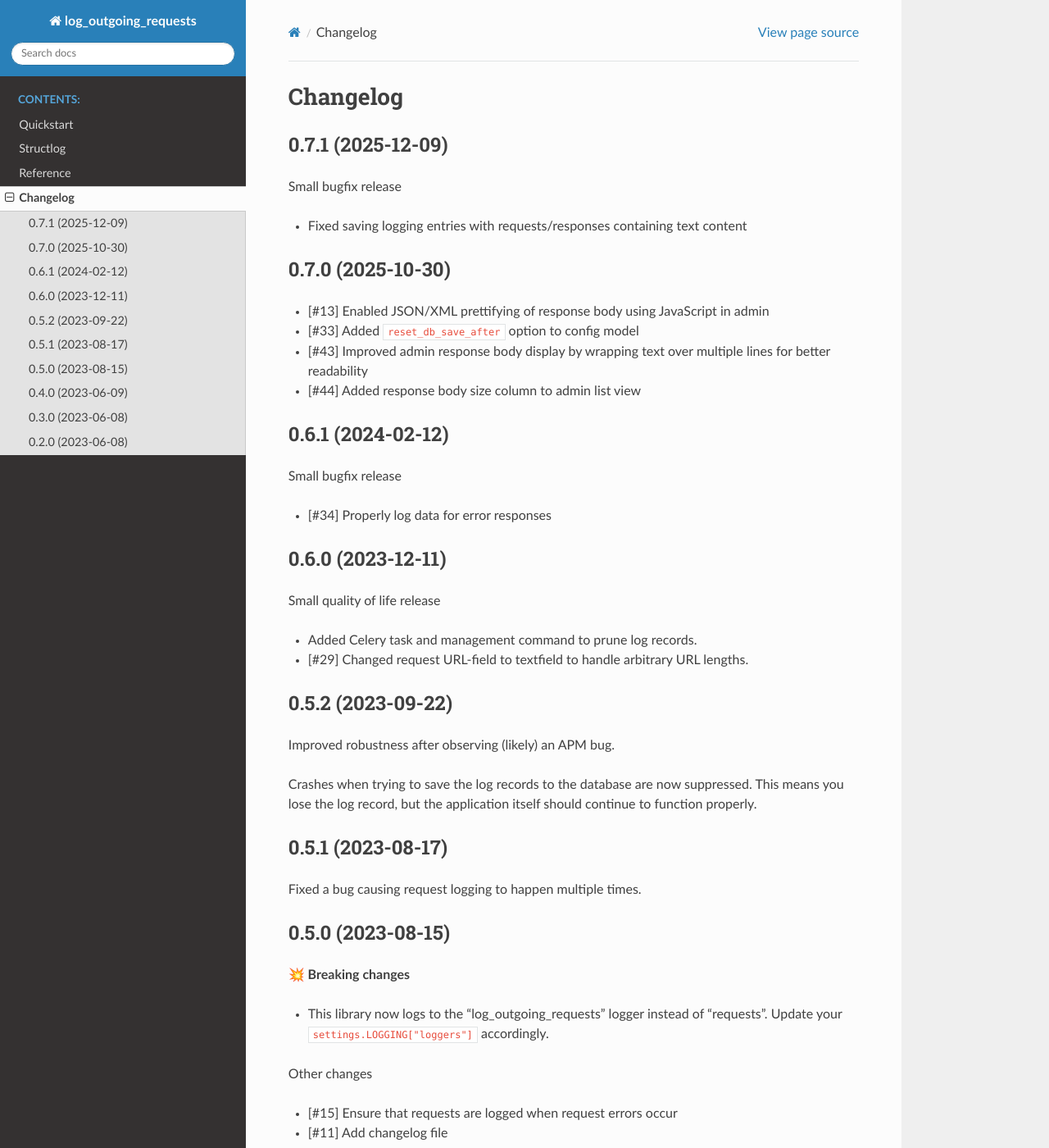
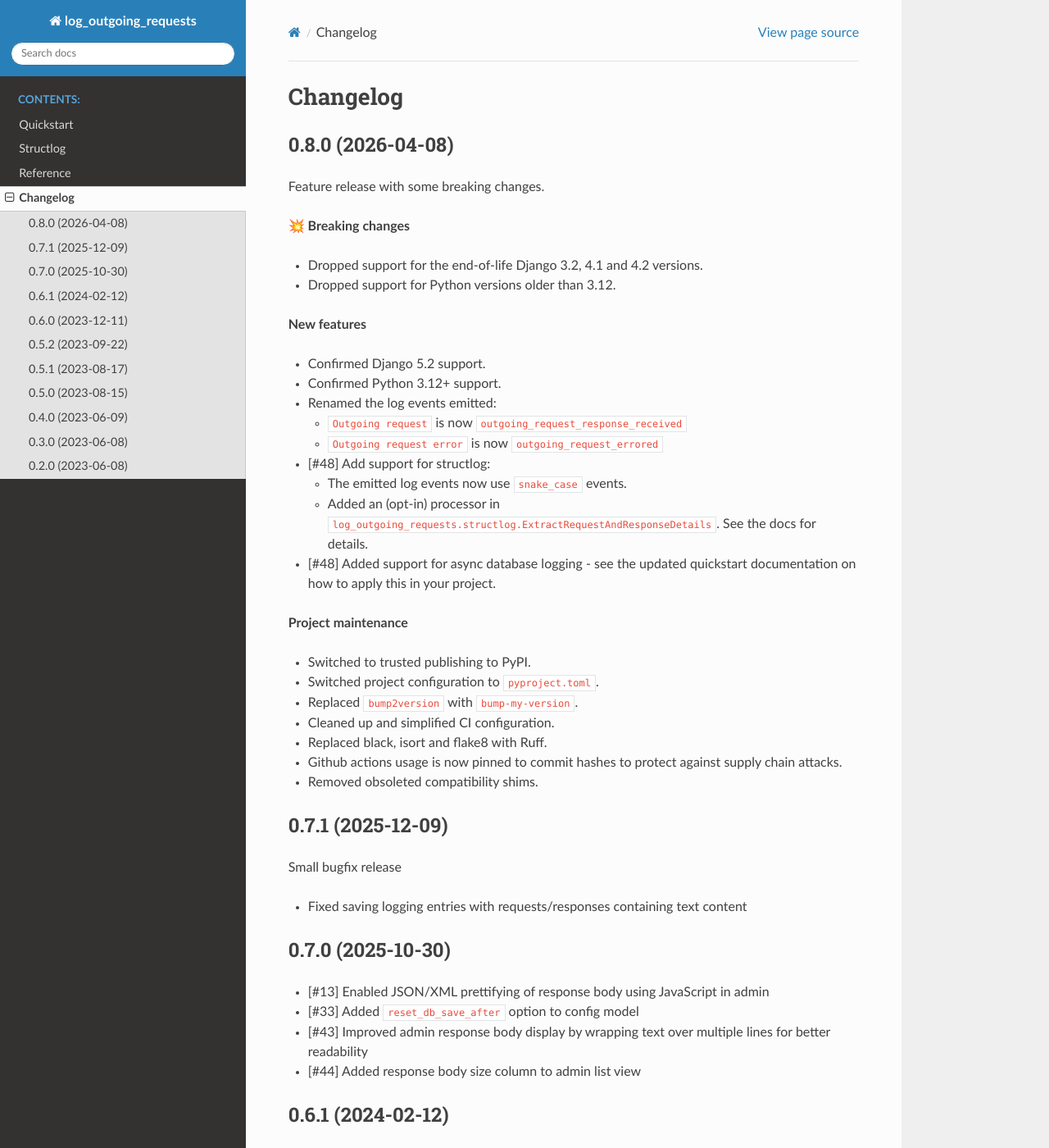
Before and after one commit to maykinmedia/django-log-outgoing-requests, a Sphinx documentation site: the page built from docs/changelog.rst, in a window 1280 px wide and 1400 px high. Shown: the whole window at 82% size. Built offline with Sphinx 7.4.7 and the Read the Docs theme 3.1.0, drawn with Linux system fonts in a browser that asks for light colours.

Commit message:
:bookmark: Bump version and update changelog

```diff
--- a/CHANGELOG.rst
+++ b/CHANGELOG.rst
@@ -1,6 +1,46 @@
 =========
 Changelog
 =========
+
+0.8.0 (2026-04-08)
+==================
+
+Feature release with some breaking changes.
+
+**💥 Breaking changes**
+
+* Dropped support for the end-of-life Django 3.2, 4.1 and 4.2 versions.
+* Dropped support for Python versions older than 3.12.
+
+**New features**
+
+* Confirmed Django 5.2 support.
+* Confirmed Python 3.12+ support.
+* Renamed the log events emitted:
+
+  - ``Outgoing request`` is now ``outgoing_request_response_received``
+  - ``Outgoing request error`` is now ``outgoing_request_errored``
+
+* [#48] Add support for structlog:
+
+  - The emitted log events now use ``snake_case`` events.
+  - Added an (opt-in) processor in
+    ``log_outgoing_requests.structlog.ExtractRequestAndResponseDetails``. See the docs
+    for details.
+
+* [#48] Added support for async database logging - see the updated quickstart
+  documentation on how to apply this in your project.
+
+**Project maintenance**
+
+* Switched to trusted publishing to PyPI.
+* Switched project configuration to ``pyproject.toml``.
+* Replaced ``bump2version`` with ``bump-my-version``.
+* Cleaned up and simplified CI configuration.
+* Replaced black, isort and flake8 with Ruff.
+* Github actions usage is now pinned to commit hashes to protect against supply chain
+  attacks.
+* Removed obsoleted compatibility shims.
 
 0.7.1 (2025-12-09)
 ==================
--- a/README.rst
+++ b/README.rst
@@ -1,7 +1,7 @@
 django-log-outgoing-requests
 =================================================
 
-:Version: 0.7.1
+:Version: 0.8.0
 :Source: https://github.com/maykinmedia/django-log-outgoing-requests
 :Keywords: logging, django, requests
 
--- a/docs/conf.py
+++ b/docs/conf.py
@@ -26,7 +26,7 @@ copyright = "2023, Maykin Media"
 author = "Maykin Media"
 
 # The full version, including alpha/beta/rc tags
-release = "0.7.1"
+release = "0.8.0"
 
 
 # -- General configuration ---------------------------------------------------
--- a/pyproject.toml
+++ b/pyproject.toml
@@ -4,7 +4,7 @@ build-backend = "setuptools.build_meta"
 
 [project]
 name = "django-log-outgoing-requests"
-version = "0.7.1"
+version = "0.8.0"
 description = "Log outgoing requests made by the requests python library"
 authors = [
     {name = "Maykin Media", email = "support@maykinmedia.nl"}
@@ -85,7 +85,7 @@ env = [
 ]
 
 [tool.bumpversion]
-current_version = "0.7.1"
+current_version = "0.8.0"
 files = [
     {filename = "pyproject.toml"},
     {filename = "README.rst"},
```
